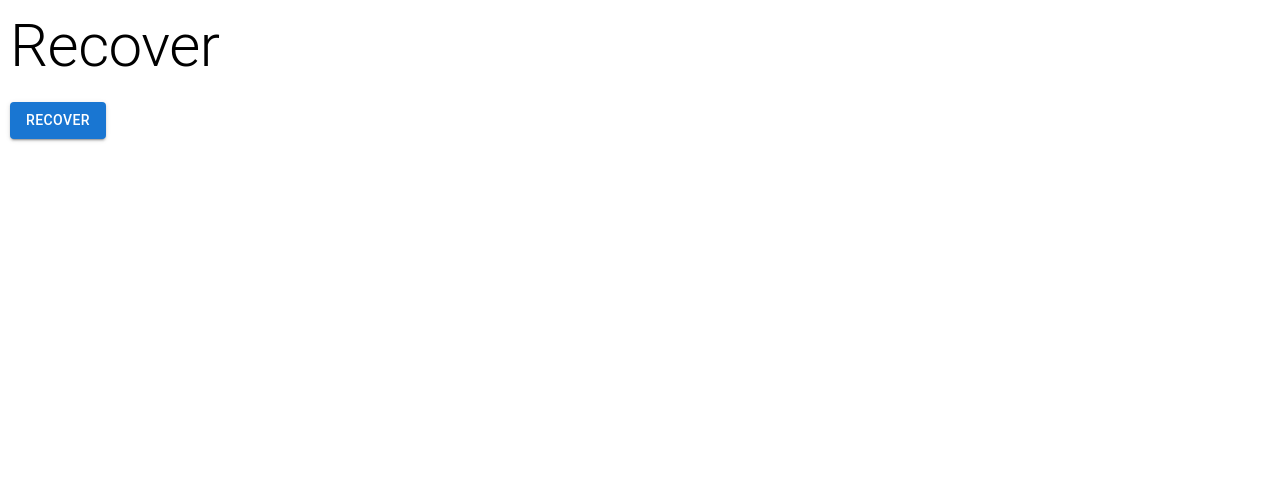
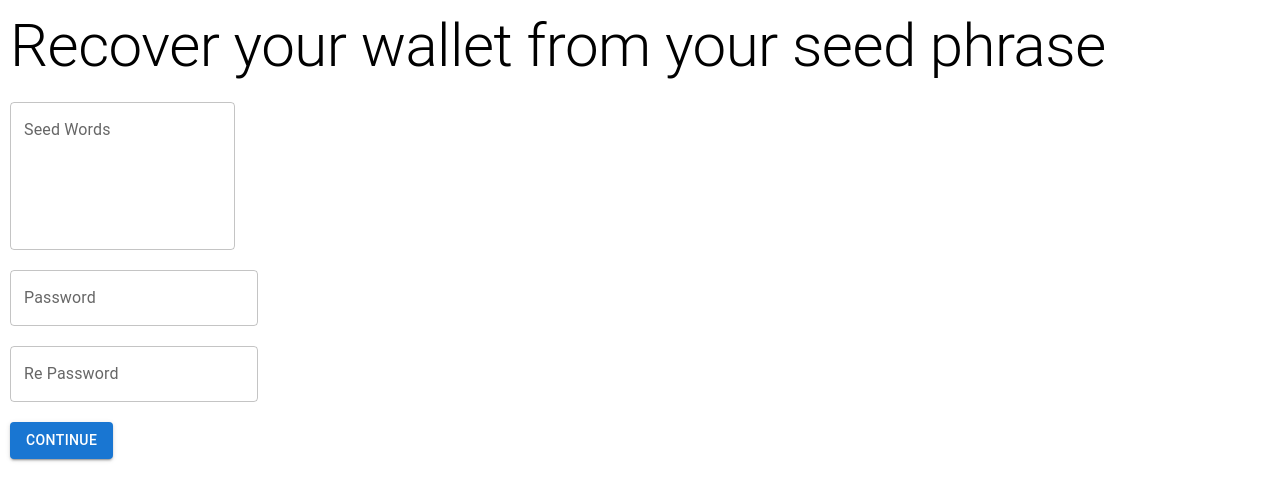
Before and after one commit to Eclipse-Laboratories-Inc/eclipse-wallet, a React (Create React App) app: page /onboarding/recover in a window 1280 px wide. Shown: the top 500 px of the page. Built offline with nearby package versions, Linux system fonts and the light colour scheme.

Commit message:
Text Input and Dialog components

```diff
--- /dev/null
+++ b/src/component-library/Dialog/FormDialog.js
@@ -0,0 +1,32 @@
+import React from 'react';
+import Button from '@mui/material/Button';
+import Dialog from '@mui/material/Dialog';
+import DialogActions from '@mui/material/DialogActions';
+import DialogContent from '@mui/material/DialogContent';
+import DialogContentText from '@mui/material/DialogContentText';
+import DialogTitle from '@mui/material/DialogTitle';
+
+const FormDialog = ({
+  title,
+  onClose,
+  onSubmit,
+  isOpen,
+  text,
+  labelCancel,
+  labelSubmit,
+  children,
+}) => (
+  <Dialog open={isOpen} onClose={onClose}>
+    <DialogTitle>{title}</DialogTitle>
+    <DialogContent>
+      <DialogContentText>{text}</DialogContentText>
+      {children}
+    </DialogContent>
+    <DialogActions>
+      <Button onClick={onClose}>{labelCancel}</Button>
+      <Button onClick={onSubmit}>{labelSubmit}</Button>
+    </DialogActions>
+  </Dialog>
+);
+
+export default FormDialog;
--- /dev/null
+++ b/src/component-library/Input/TextInput.js
@@ -0,0 +1,18 @@
+import React from 'react';
+import TextField from '@mui/material/TextField';
+
+const TextInput = ({label, value, setValue}) => {
+  const handleChange = event => {
+    setValue(event.target.value);
+  };
+  return (
+    <TextField
+      label={label}
+      variant="outlined"
+      value={value}
+      onChange={handleChange}
+    />
+  );
+};
+
+export default TextInput;
--- a/src/pages/Onboarding/RecoverWallet.js
+++ b/src/pages/Onboarding/RecoverWallet.js
@@ -1,18 +1,60 @@
-import React from 'react';
+import React, {useState} from 'react';
 import Box from '../../component-library/Box/Box';
 import Button from '../../component-library/Button/Button';
+import TextArea from '../../component-library/Input/TextArea';
+import TextInput from '../../component-library/Input/TextInput';
 import PageLayout from '../../component-library/Layout/PageLayout';
 import TextTitle from '../../component-library/Text/TextTitle';
 
-const RecoverWallet = () => (
-  <PageLayout>
+const Form = ({seedPhrase, setSeedPhrase, onComplete}) => {
+  const [pass, setPass] = useState('');
+  const [repass, setRepass] = useState('');
+
+  return (
+    <>
       <Box px={10} py={10}>
-      <TextTitle>Recover</TextTitle>
+        <TextTitle>Recover your wallet from your seed phrase</TextTitle>
       </Box>
       <Box px={10} py={10}>
-      <Button>Recover</Button>
+        <TextArea
+          label="Seed Words"
+          lines={5}
+          value={seedPhrase}
+          setValue={setSeedPhrase}
+        />
       </Box>
+      <Box px={10} py={10}>
+        <TextInput label="Password" value={pass} setValue={setPass} />
+      </Box>
+      <Box px={10} py={10}>
+        <TextInput label="Re Password" value={repass} setValue={setRepass} />
+      </Box>
+      <Box px={10} py={10}>
+        <Button onClick={() => onComplete()}>Continue</Button>
+      </Box>
+    </>
+  );
+};
+
+const SelectAccounts = () => {
+  return <></>;
+};
+
+const RecoverWallet = () => {
+  const [step, setStep] = useState(1);
+  const [seedPhrase, setSeedPhrase] = useState('');
+  return (
+    <PageLayout>
+      {step === 1 && (
+        <Form
+          seedPhrase={seedPhrase}
+          setSeedPhrase={setSeedPhrase}
+          onComplete={() => setStep(2)}
+        />
+      )}
+      {step === 2 && <SelectAccounts onComplete={() => setStep(0)} />}
     </PageLayout>
   );
+};
 
 export default RecoverWallet;
```
Also changed, not shown: src/component-library/Dialog/FormDialog.native.js (added, +29 -0 lines), src/component-library/Input/TextInput.native.js (added, +18 -0 lines). Lines whose indentation alone changed are shown as unchanged.
